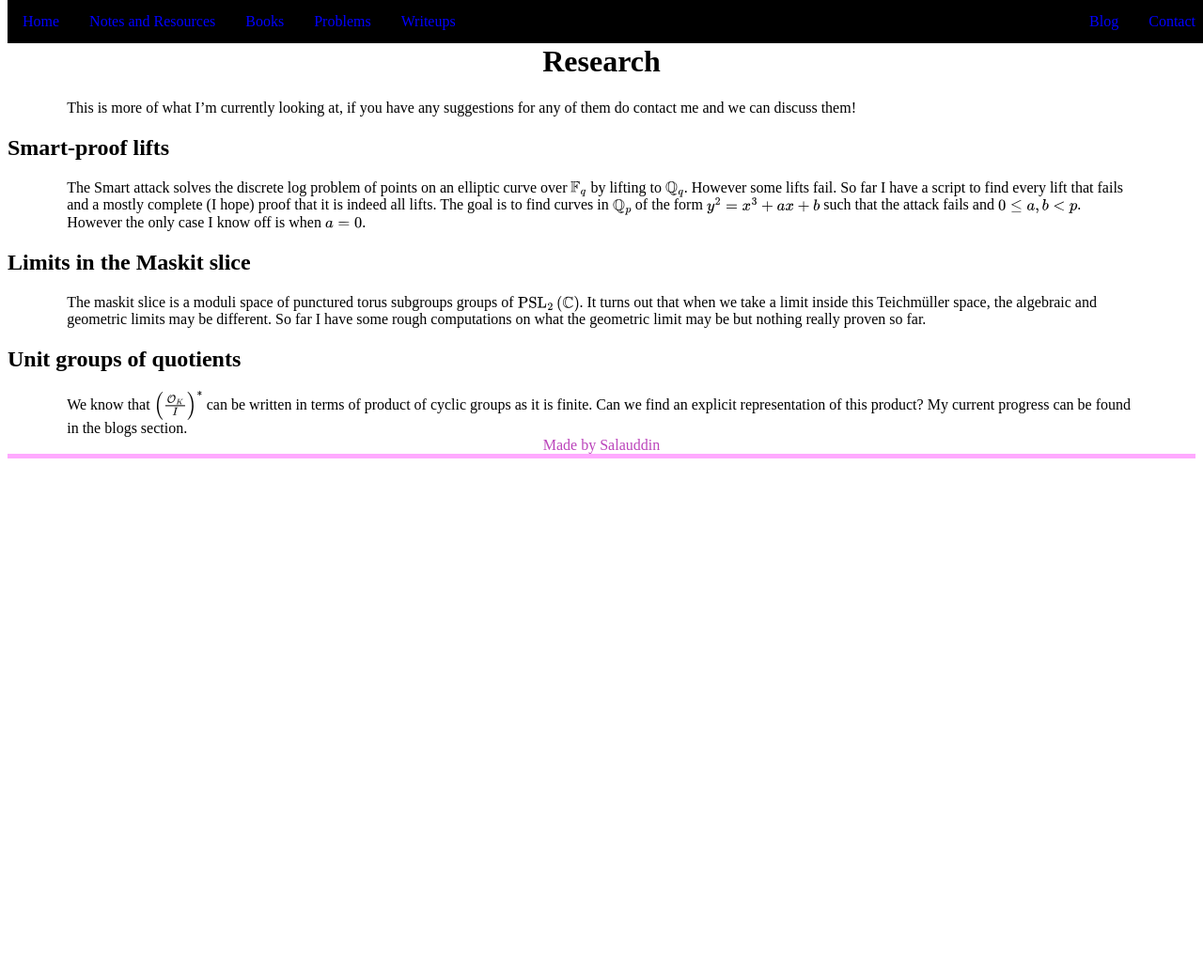
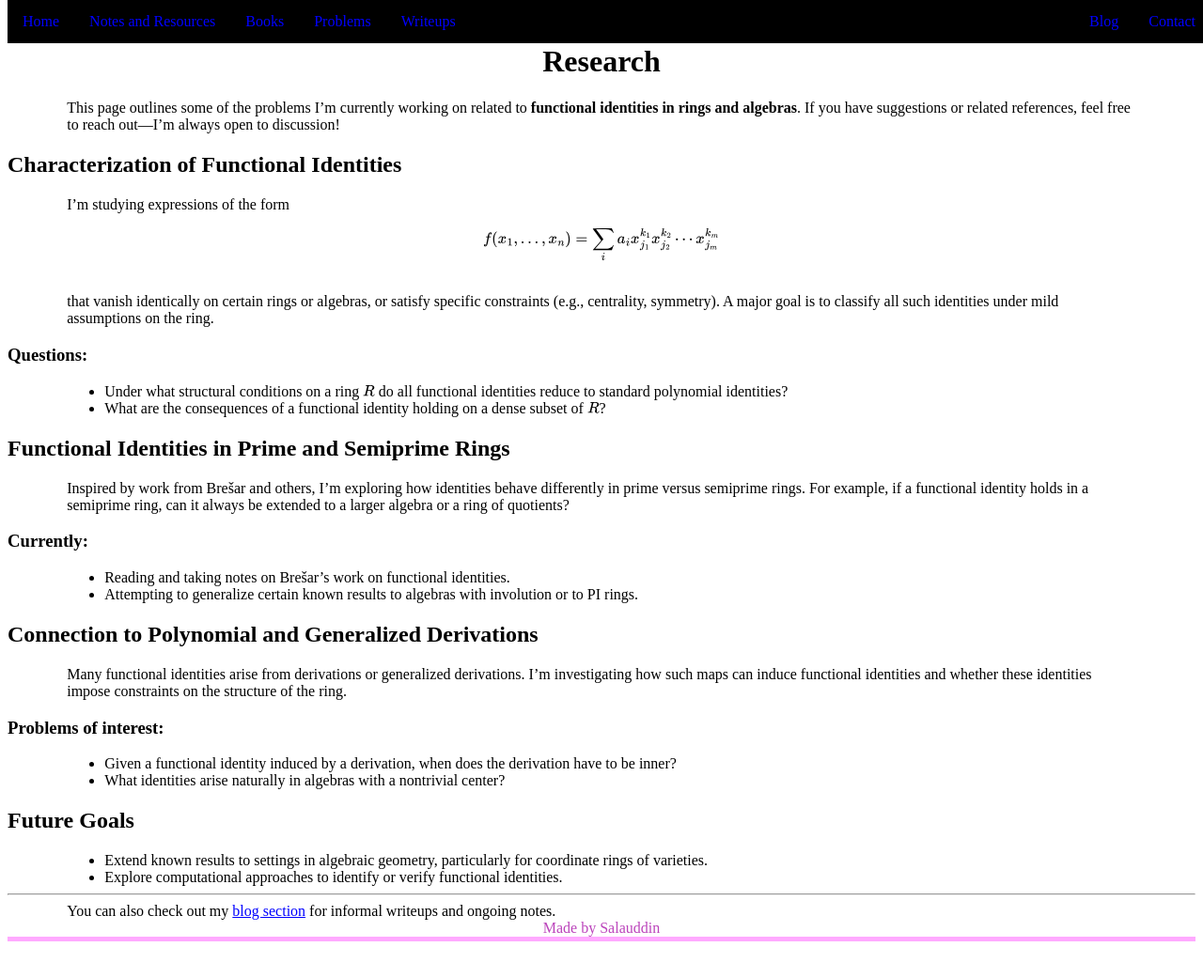
Before and after one commit to skmds99/salauddin.github.io, a Jekyll site: the page built from problems.md, in a window 1280 px wide and 1110 px high. Shown: the top 1041 px of the window at 94% size. Built offline with Jekyll 4.4.1, drawn with Linux system fonts in a browser that asks for light colours.

Commit message:
Update problems.md

```diff
--- a/problems.md
+++ b/problems.md
@@ -1,18 +1,41 @@
 ---
 layout: default
-title: Ariana's Site
+title: Salauddin's Site
 ---
-
 # Research
 {: style="font-size: 200%; text-align: center;"}
 
-This is more of what I'm currently looking at, if you have any suggestions for any of them do contact me and we can discuss them!
+This page outlines some of the problems I'm currently working on related to **functional identities in rings and algebras**. If you have suggestions or related references, feel free to reach out—I'm always open to discussion!
 
-## Smart-proof lifts
-The Smart attack solves the discrete log problem of points on an elliptic curve over \\(\mb F_q\\) by lifting to \\(\mb Q_q\\). However some lifts fail. So far I have a script to find every lift that fails and a mostly complete (I hope) proof that it is indeed all lifts. The goal is to find curves in \\(\mb Q_p\\) of the form \\(y^2=x^3+ax+b\\) such that the attack fails and \\(0\leq a,b\<p\\). However the only case I know off is when \\(a=0\\).
+## Characterization of Functional Identities
+I'm studying expressions of the form
+\\[
+f(x_1, \ldots, x_n) = \sum_i a_i x_{j_1}^{k_1} x_{j_2}^{k_2} \cdots x_{j_m}^{k_m}
+\\]
+that vanish identically on certain rings or algebras, or satisfy specific constraints (e.g., centrality, symmetry). A major goal is to classify all such identities under mild assumptions on the ring.
 
-## Limits in the Maskit slice
-The maskit slice is a moduli space of punctured torus subgroups groups of \\(\PSL[2]{\mb C}\\). It turns out that when we take a limit inside this Teichmüller space, the algebraic and geometric limits may be different. So far I have some rough computations on what the geometric limit may be but nothing really proven so far.
+### Questions:
+- Under what structural conditions on a ring \\( R \\) do all functional identities reduce to standard polynomial identities?
+- What are the consequences of a functional identity holding on a dense subset of \\( R \\)?
 
-## Unit groups of quotients
-We know that \\(\left(\frac{\mc O_K}{I}\right)^\*\\) can be written in terms of product of cyclic groups as it is finite. Can we find an explicit representation of this product? My current progress can be found in the blogs section.
+## Functional Identities in Prime and Semiprime Rings
+Inspired by work from Brešar and others, I’m exploring how identities behave differently in prime versus semiprime rings. For example, if a functional identity holds in a semiprime ring, can it always be extended to a larger algebra or a ring of quotients?
+
+### Currently:
+- Reading and taking notes on Brešar's work on functional identities.
+- Attempting to generalize certain known results to algebras with involution or to PI rings.
+
+## Connection to Polynomial and Generalized Derivations
+Many functional identities arise from derivations or generalized derivations. I'm investigating how such maps can induce functional identities and whether these identities impose constraints on the structure of the ring.
+
+### Problems of interest:
+- Given a functional identity induced by a derivation, when does the derivation have to be inner?
+- What identities arise naturally in algebras with a nontrivial center?
+
+## Future Goals
+- Extend known results to settings in algebraic geometry, particularly for coordinate rings of varieties.
+- Explore computational approaches to identify or verify functional identities.
+
+---
+
+You can also check out my [blog section](./blog.html) for informal writeups and ongoing notes.
```
